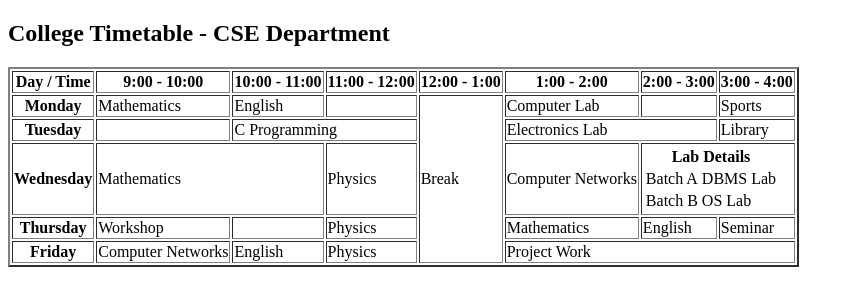
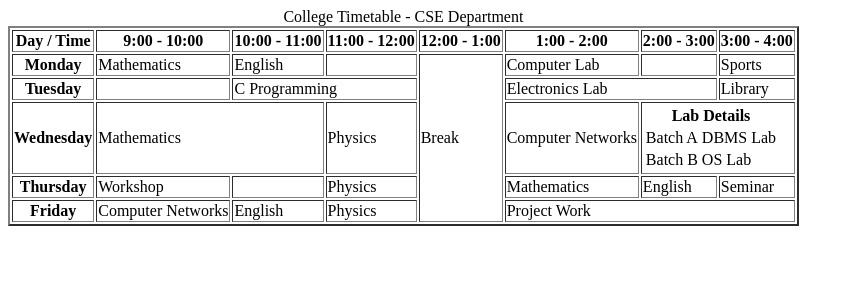
Before and after one commit to SAKSHAM237/WEB_DEVELOPMNT, a plain HTML site: page EXP-3.html in a window 1280 px wide. Shown: the whole page, without its empty margins (0-854 px from the left). Drawn offline with Linux system fonts and the light colour scheme.

Commit message:
College Timetable

```diff
--- a/EXP-3.html
+++ b/EXP-3.html
@@ -1,5 +1,6 @@
 <!DOCTYPE html>
 <html lang="en">
+
 <head>
     <meta charset="UTF-8">
     <meta name="viewport" content="width=device-width, initial-scale=1.0">
@@ -7,11 +8,13 @@
     <title>College Timetable</title>
 
 </head>
+
 <body>
 
-    <h2>College Timetable - CSE Department</h2>
 
     <table border="2">
+        <caption>College Timetable - CSE Department</caption>
+
         <tr>
             <th>Day / Time</th>
             <th>9:00 - 10:00</th>
@@ -79,4 +82,5 @@
     </table>
 
 </body>
+
 </html>
```
